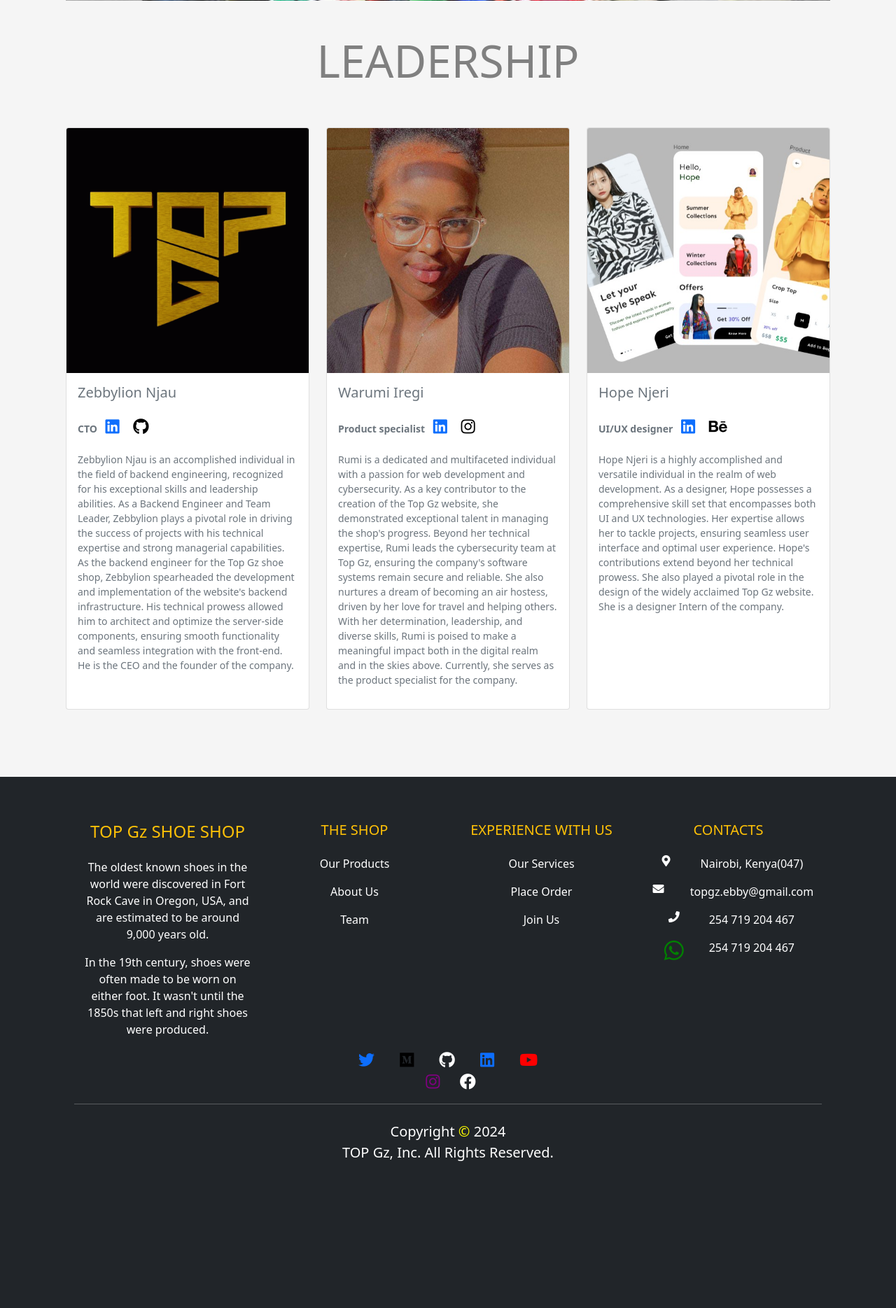
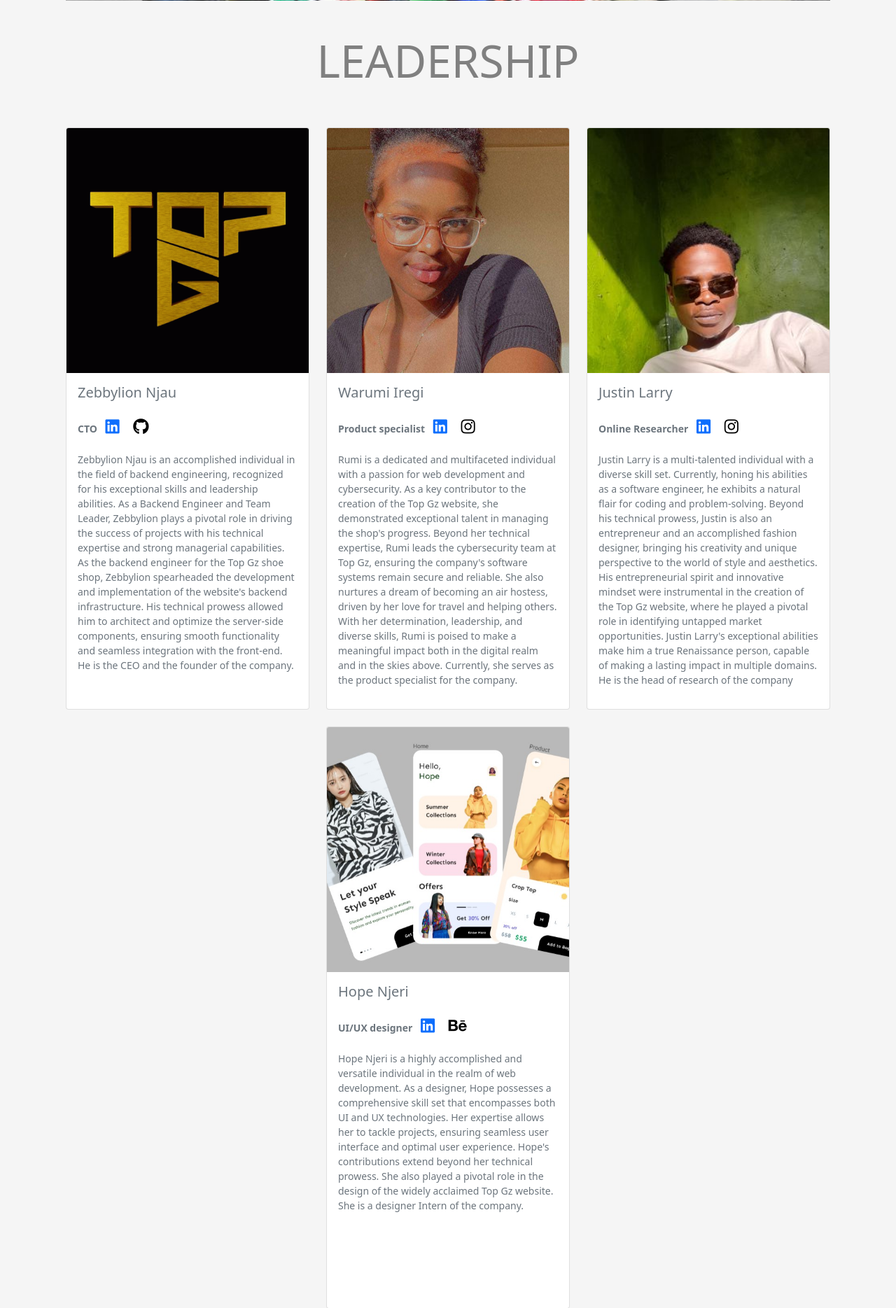
Before and after one commit to myselfisit/Website, a Django app: page /team/ in a window 1280 px wide. Shown: the part 611-2480 px from the top of the page at 70% size. Before the commit the page ends 2270 px from the top, so only its background shows below. Run offline with Django 4.2, Linux system fonts and the light colour scheme.

Commit message:
add team

```diff
--- a/the_shop/top_shop/templates/team.html
+++ b/the_shop/top_shop/templates/team.html
@@ -87,7 +87,7 @@
                   </div>
             </div>
 
-            <!-- <div class="col mb-4">
+            <div class="col mb-4">
                   <div class="card" style="cursor: grab;">
                         <img src="{% static 'justin.jpg' %}" class="card-img-top" style="object-fit: cover; height: 350px;">
                         <div class="card-body">
@@ -106,7 +106,7 @@
                               </figure>
                         </div>
                   </div>
-            </div> -->
+            </div>
 
             <div class="col mb-4">
                   <div class="card" style="cursor: grab;">
```
